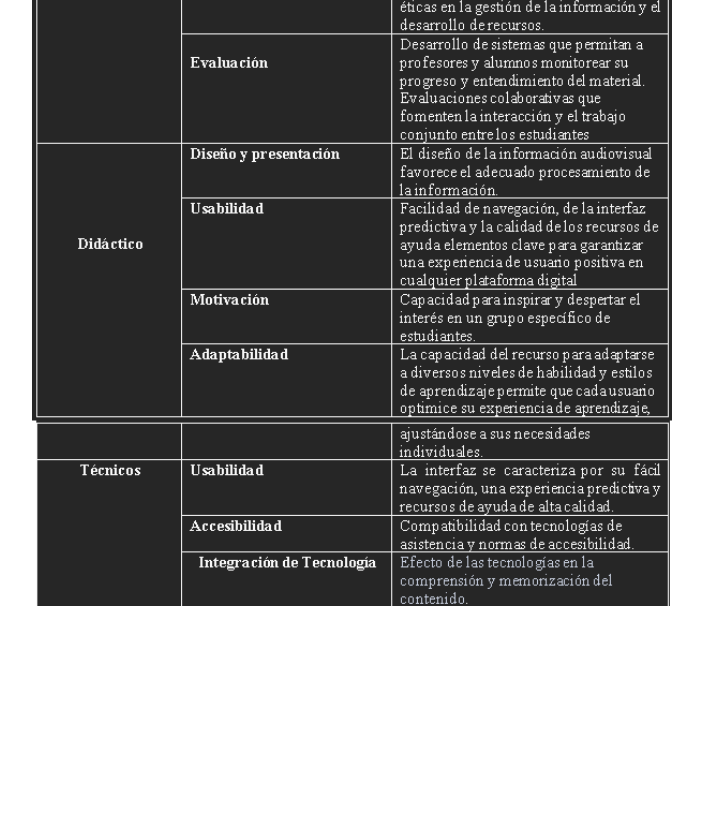
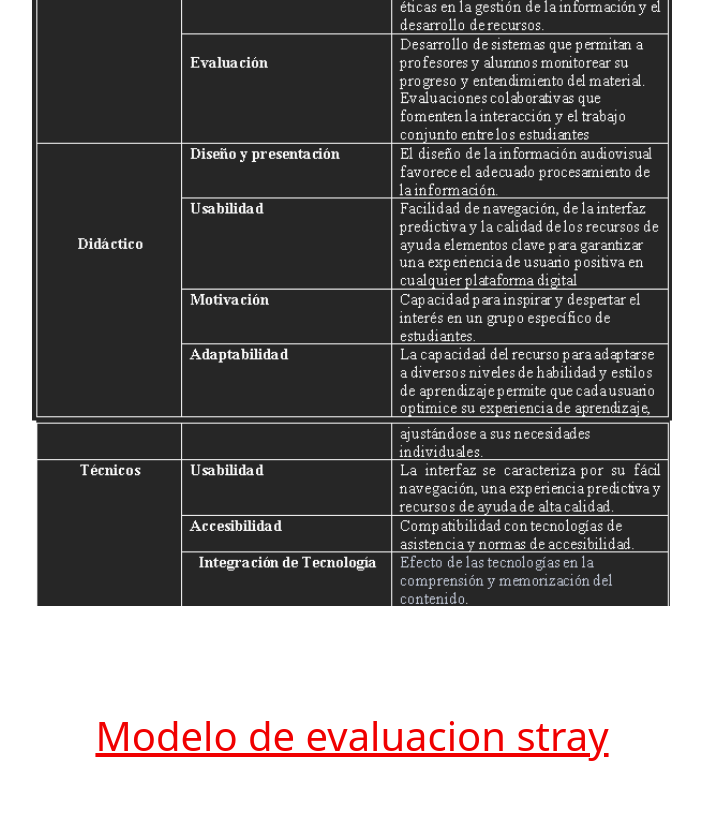
Before and after one commit to DvvSalome/modelos, a plain HTML site: page paginas-internas/rediseño.html in a window 1280 px wide. Shown: the part 583-1399 px from the top of the page, without its empty margins (288-991 px from the left). Before the commit the page ends 1189 px from the top, so only its background shows below. Drawn offline with nearby package versions, Linux system fonts and the light colour scheme.

Commit message:
hola lol

```diff
--- a/css/aplica.css
+++ b/css/aplica.css
@@ -7,3 +7,16 @@
 .boddd{
     background-color: cadetblue;
 }
+
+iframe{
+    margin-top: 120px;
+
+}
+
+.lol{
+    text-align: center;
+    font-size: 40px;
+    margin-top: 50px;
+    padding-bottom: 50px;
+
+}
--- a/css/red.css
+++ b/css/red.css
@@ -13,6 +13,8 @@ iframe{
     gap: 20px;
     z-index: 3;
 }
+
+
 
 @media (max-width: 1050px) {
     .contenedoriframe {
--- a/css/rediseño.css
+++ b/css/rediseño.css
@@ -4,3 +4,11 @@
     margin-top: 100px;
     margin-bottom: 50px;
 }
+
+.lol{
+    text-align: center;
+    font-size: 40px;
+    margin-top: 50px;
+    padding-bottom: 50px;
+    color: rgb(240, 0, 0);
+}
--- a/paginas-internas/rediseño.html
+++ b/paginas-internas/rediseño.html
@@ -122,7 +122,7 @@
 
 
     <img class="imgred" src="../images/Captura de pantalla 2024-08-01 221227.png" alt="">
-
+    <a class=lol href="https://docs.google.com/document/d/1JfF656lrRMUbuN7dMUQFRVNTPap6_VQG/edit?usp=sharing&ouid=108616987247420717864&rtpof=true&sd=true">Modelo de evaluacion stray</a>
     <script
       src="https://cdn.jsdelivr.net/npm/bootstrap@5.3.3/dist/js/bootstrap.bundle.min.js"
       integrity="sha384-YvpcrYf0tY3lHB60NNkmXc5s9fDVZLESaAA55NDzOxhy9GkcIdslK1eN7N6jIeHz"
```
Also changed, not shown: paginas-internas/aplicacion modelos ev.html (+1 -0 lines).
